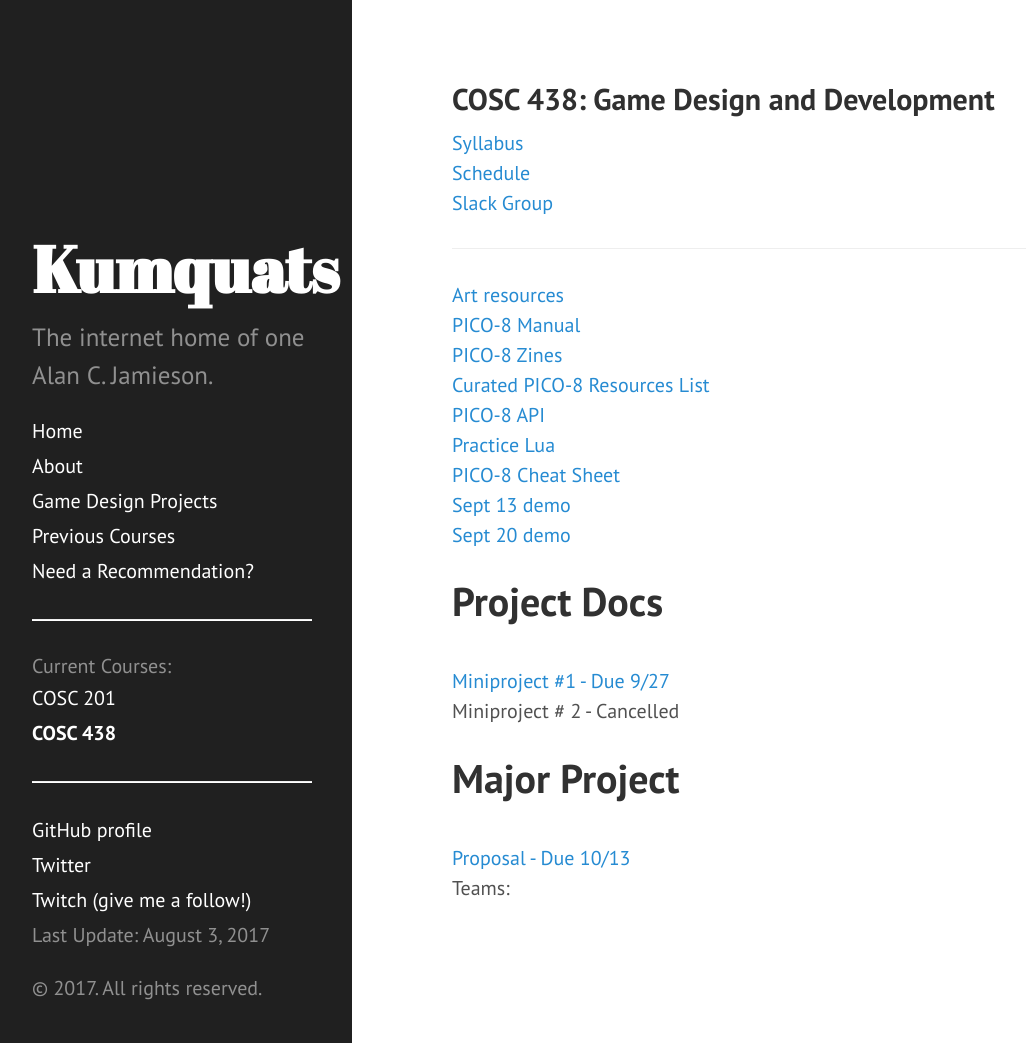
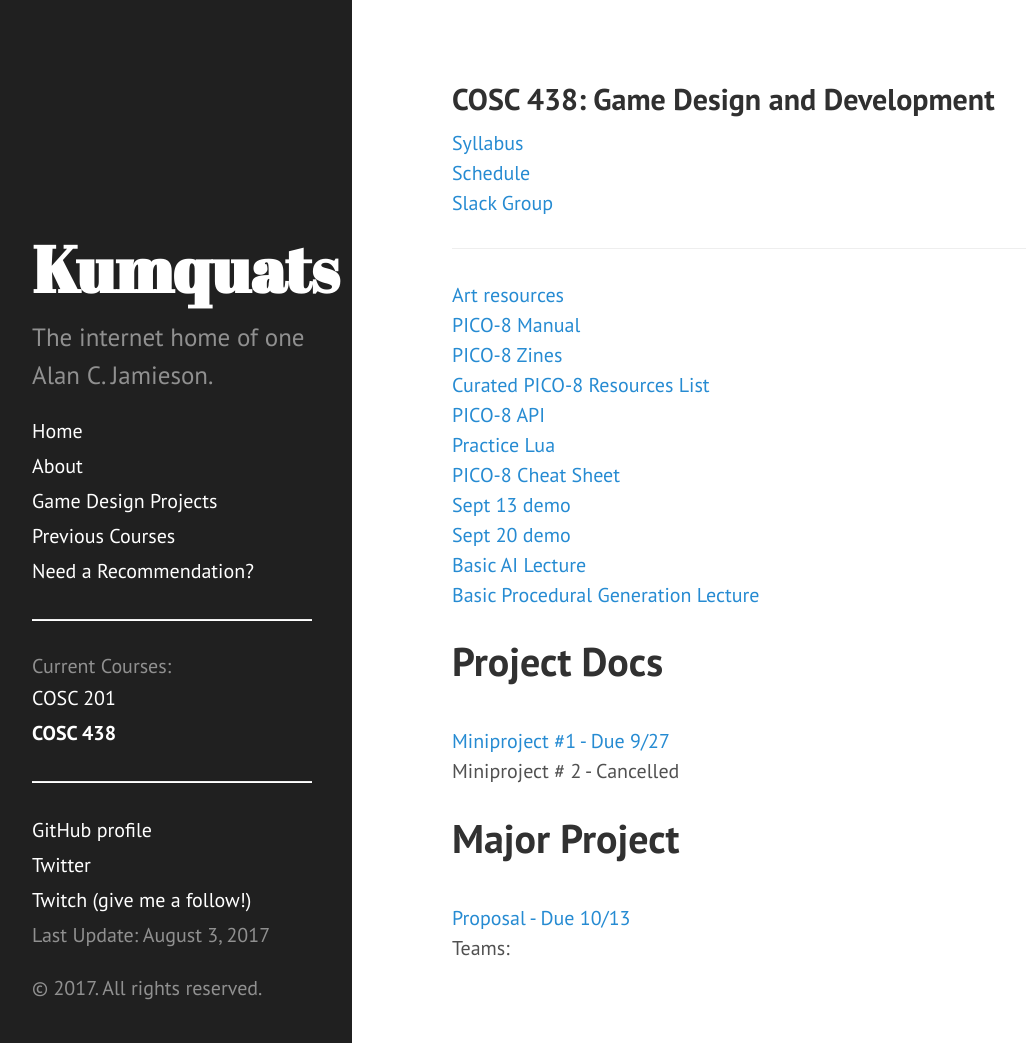
Before and after one commit to ripark/ripark.github.io, a Jekyll site: the page built from f17/cosc438.html, in a window 1280 px wide and 1043 px high. Shown: the whole window, without its empty margins (8-1034 px from the left). Built offline with Jekyll 4.4.1, drawn with Linux system fonts in a browser that asks for light colours; Markdown is read by kramdown in place of the engine named in the settings.

Commit message:
recorded lecture post

```diff
--- a/f17/cosc438.html
+++ b/f17/cosc438.html
@@ -29,6 +29,10 @@ shorttitle: "COSC 438"
 <br>
 <a href="http://ripark.github.io/f17/sept20demo.p8">Sept 20 demo</a>
 <br>
+<a href="https://www.youtube.com/watch?v=xAEoSuYVEmE">Basic AI Lecture</a>
+<br>
+<a href="https://www.youtube.com/watch?v=r7s1IqPKfLU">Basic Procedural Generation Lecture</a>
+<br>
 <h1>Project Docs</h1>
 <br>
 <a href="http://ripark.github.io/f17/COSC438Proj1.pdf">Miniproject #1 - Due 9/27</a>
```
